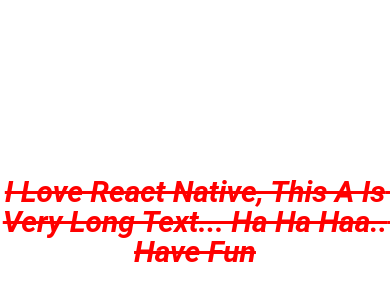
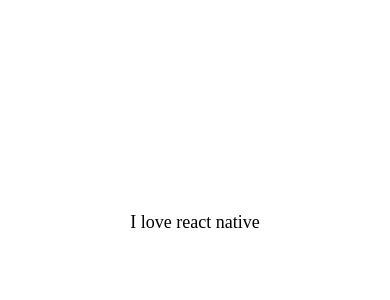
Before and after one commit to amit517/DoneWithIt_React_Native, a React Native app: screen / in a window 390 px wide. Shown: the part 200-500 px from the top of the page. Built offline with nearby package versions, Linux system fonts and the light colour scheme.

Commit message:
encapsulating style [make custom component]

```diff
--- a/App.js
+++ b/App.js
@@ -1,11 +1,12 @@
 import React from "react";
 import { View, Text } from "react-native";
-import colors from "./app/config/colors";
-import ViewImageScreen from "./app/screens/ViewImageScreen";
-import WelcomeScreen from "./app/screens/WelcomeScreen";
 
+
+import AppText from "./app/components/AppText";
 export default function App() {
-  const handelPress = () => console.log("Text Clicked");
+  const handelPress = () => {
+    console.log("Text Clicked");
+  };
 
   return (
     <View
@@ -15,22 +16,9 @@
         alignItems: "center",
       }}
     >
-      <Text
-        style={{
-          fontSize: 30,
-          // font's are plat from dependent. So need to check the fonts before using
-          fontFamily: "Roboto",
-          fontStyle: "italic",
-          fontWeight: "600", // must be string
-          color: "red",
-          textTransform: "capitalize",
-          textDecorationLine: "line-through",
-          textAlign: "center",
-          lineHeight: 30,
-        }}
-      >
-        I love react native, this a is very long text... ha ha haa.. have fun
-      </Text>
+      <AppText>
+        I love react native
+      </AppText>
     </View>
   );
 }
--- /dev/null
+++ b/app/components/AppText.js
@@ -0,0 +1,18 @@
+import React from 'react';
+import { Text,StyleSheet, Platform } from 'react-native'
+/* Heading component */
+
+function AppText({children}) {
+    return (
+        <Text style = {styles.text}>{children}</Text>
+    );
+}
+
+const styles = StyleSheet.create({
+    text:{
+        fontSize:18,
+        fontFamily: Platform.OS === 'android' ? "Roboto" : "Avenir",
+    }
+})
+
+export default AppText;
```
Also changed, not shown: package.json (+15 -1 lines).
